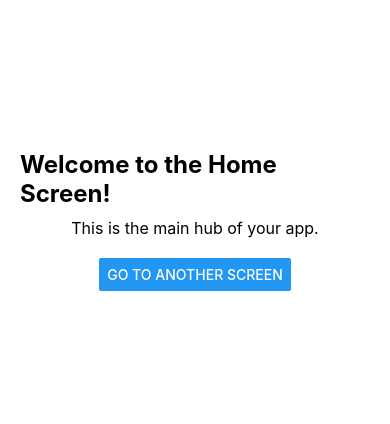
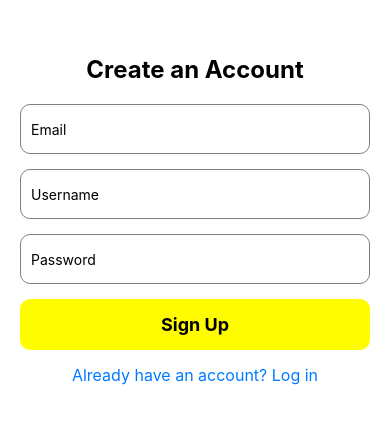
Before and after one commit to feselene/videochat, a React Native app: screen /SignupScreen in a window 390 px wide. Shown: the part 202-626 px from the top of the page. Built offline with nearby package versions, Linux system fonts and the light colour scheme.

Commit message:
add signup and loginscreen navigation

```diff
--- a/App.tsx
+++ b/App.tsx
@@ -3,16 +3,18 @@ import { NavigationContainer } from '@react-navigation/native';
 import { createStackNavigator } from '@react-navigation/stack';
 import HomeScreen from './screens/HomeScreen'; // Path to your HomeScreen
 import SecondScreen from './screens/SecondScreen'; // Path to your SecondScreen
-import CafeScreen from './screens/CafeScreen';
+import SignupScreen from './screens/SignupScreen';
+import LoginScreen from './screens/LoginScreen';
 
 const Stack = createStackNavigator();
 
 const App = () => {
   return (
     <NavigationContainer>
-      <Stack.Navigator initialRouteName="Home" >
+      <Stack.Navigator initialRouteName="SignupScreen" >
+        <Stack.Screen name="SignupScreen" component={SignupScreen} options={{headerShown: false}}/>
+        <Stack.Screen name="LoginScreen" component={LoginScreen} options={{headerShown: false}}/>
         <Stack.Screen name="Home" component={HomeScreen} options={{ headerShown: false }}/>
-        <Stack.Screen name="CafeScreen" component={CafeScreen} options={{ headerShown: false }}/>
         <Stack.Screen name="SecondScreen" component={SecondScreen} options={{ headerShown: false }}/>
       </Stack.Navigator>
     </NavigationContainer>
--- a/screens/CafeScreen.tsx
+++ /dev/null
@@ -1,53 +0,0 @@
-import React, { useState } from 'react';
-import { View, StyleSheet, TouchableWithoutFeedback, Animated, Button } from 'react-native';
-import { useNavigation } from '@react-navigation/native';
-
-const CafeScreen = () => {
-  const navigation = useNavigation();
-
-  const goBack = () => {
-    navigation.goBack(); // Navigate back to the previous screen
-  };
-
-  const [dotPosition, setDotPosition] = useState(new Animated.ValueXY({ x: 0, y: 0 }));
-
-  const moveDot = (event) => {
-    const { locationX, locationY } = event.nativeEvent;
-    Animated.spring(dotPosition, {
-      toValue: { x: locationX - 15, y: locationY - 15 }, // Offset to center the dot at the click
-      useNativeDriver: false,
-    }).start();
-  };
-
-  return (
-    <View style={styles.container}>
-      <Button title="Go Back" onPress={goBack} />
-      <TouchableWithoutFeedback onPress={moveDot}>
-        <View style={styles.touchArea}>
-          <Animated.View
-            style={[styles.dot, { transform: [{ translateX: dotPosition.x }, { translateY: dotPosition.y }] }]}
-          />
-        </View>
-      </TouchableWithoutFeedback>
-    </View>
-  );
-};
-
-const styles = StyleSheet.create({
-  container: {
-    flex: 1,
-    backgroundColor: '#C4A484', // Brown background
-  },
-  touchArea: {
-    flex: 1,
-  },
-  dot: {
-    width: 30,
-    height: 30,
-    backgroundColor: 'blue',
-    borderRadius: 15,
-    position: 'absolute',
-  },
-});
-
-export default CafeScreen;
--- /dev/null
+++ b/screens/LoginScreen.tsx
@@ -0,0 +1,106 @@
+import React, { useState } from 'react';
+import {
+  View,
+  Text,
+  TextInput,
+  TouchableOpacity,
+  StyleSheet,
+  Alert,
+} from 'react-native';
+import { useNavigation } from '@react-navigation/native';
+
+const LoginScreen = () => {
+  const navigation = useNavigation();
+  const [email, setEmail] = useState('');
+  const [password, setPassword] = useState('');
+
+  const handleLogin = () => {
+    if (!email.includes('@')) {
+      Alert.alert('Invalid Email', 'Please enter a valid email address.');
+      return;
+    }
+    if (password.length < 6) {
+      Alert.alert('Invalid Password', 'Password must be at least 6 characters long.');
+      return;
+    }
+
+    // Call your API for login logic here
+    Alert.alert('Success', 'Logged in successfully!');
+    navigation.navigate('Home'); // Navigate to home screen after login
+  };
+
+  return (
+    <View style={styles.container}>
+      <Text style={styles.title}>Log In</Text>
+      <TextInput
+        style={styles.input}
+        placeholder="Email"
+        value={email}
+        onChangeText={setEmail}
+        keyboardType="email-address"
+        autoCapitalize="none"
+      />
+      <TextInput
+        style={styles.input}
+        placeholder="Password"
+        value={password}
+        onChangeText={setPassword}
+        secureTextEntry
+      />
+      <TouchableOpacity style={styles.button} onPress={handleLogin}>
+        <Text style={styles.buttonText}>Log In</Text>
+      </TouchableOpacity>
+      <TouchableOpacity
+        style={styles.link}
+        onPress={() => navigation.navigate('SignupScreen')}
+      >
+        <Text style={styles.linkText}>Don't have an account? Sign up</Text>
+      </TouchableOpacity>
+    </View>
+  );
+};
+
+const styles = StyleSheet.create({
+  container: {
+    flex: 1,
+    justifyContent: 'center',
+    alignItems: 'center',
+    padding: 20,
+    backgroundColor: '#FFF',
+  },
+  title: {
+    fontSize: 24,
+    fontWeight: 'bold',
+    marginBottom: 20,
+  },
+  input: {
+    width: '100%',
+    height: 50,
+    borderColor: 'gray',
+    borderWidth: 1,
+    marginBottom: 15,
+    paddingHorizontal: 10,
+    borderRadius: 10,
+  },
+  button: {
+    backgroundColor: '#FFFC00', // Snapchat yellow
+    padding: 15,
+    borderRadius: 10,
+    alignItems: 'center',
+    width: '100%',
+  },
+  buttonText: {
+    color: '#000',
+    fontSize: 18,
+    fontWeight: 'bold',
+  },
+  link: {
+    marginTop: 15,
+  },
+  linkText: {
+    color: '#007AFF',
+    fontSize: 16,
+  },
+});
+
+export default LoginScreen;
--- /dev/null
+++ b/screens/SignupScreen.tsx
@@ -0,0 +1,118 @@
+import React, { useState } from 'react';
+import {
+  View,
+  Text,
+  TextInput,
+  TouchableOpacity,
+  StyleSheet,
+  Alert,
+} from 'react-native';
+import { useNavigation } from '@react-navigation/native';
+
+const SignupScreen = () => {
+  const navigation = useNavigation();
+  const [email, setEmail] = useState('');
+  const [username, setUsername] = useState('');
+  const [password, setPassword] = useState('');
+
+  const handleSignup = () => {
+    if (!email.includes('@')) {
+      Alert.alert('Invalid Email', 'Please enter a valid email address.');
+      return;
+    }
+    if (username.trim() === '') {
+      Alert.alert('Invalid Username', 'Username cannot be empty.');
+      return;
+    }
+    if (password.length < 6) {
+      Alert.alert('Invalid Password', 'Password must be at least 6 characters long.');
+      return;
+    }
+
+    // Call your API for signup logic here
+    Alert.alert('Success', 'Account created successfully!');
+    navigation.navigate('LoginScreen'); // Navigate to login after signup
+  };
+
+  return (
+    <View style={styles.container}>
+      <Text style={styles.title}>Create an Account</Text>
+      <TextInput
+        style={styles.input}
+        placeholder="Email"
+        value={email}
+        onChangeText={setEmail}
+        keyboardType="email-address"
+        autoCapitalize="none"
+      />
+      <TextInput
+        style={styles.input}
+        placeholder="Username"
+        value={username}
+        onChangeText={setUsername}
+        autoCapitalize="none"
+      />
+      <TextInput
+        style={styles.input}
+        placeholder="Password"
+        value={password}
+        onChangeText={setPassword}
+        secureTextEntry
+      />
+      <TouchableOpacity style={styles.button} onPress={handleSignup}>
+        <Text style={styles.buttonText}>Sign Up</Text>
+      </TouchableOpacity>
+      <TouchableOpacity
+        style={styles.link}
+        onPress={() => navigation.navigate('LoginScreen')}
+      >
+        <Text style={styles.linkText}>Already have an account? Log in</Text>
+      </TouchableOpacity>
+    </View>
+  );
+};
+
+const styles = StyleSheet.create({
+  container: {
+    flex: 1,
+    justifyContent: 'center',
+    alignItems: 'center',
+    padding: 20,
+    backgroundColor: '#FFF',
+  },
+  title: {
+    fontSize: 24,
+    fontWeight: 'bold',
+    marginBottom: 20,
+  },
+  input: {
+    width: '100%',
+    height: 50,
+    borderColor: 'gray',
+    borderWidth: 1,
+    marginBottom: 15,
+    paddingHorizontal: 10,
+    borderRadius: 10,
+  },
+  button: {
+    backgroundColor: '#FFFC00', // Snapchat yellow
+    padding: 15,
+    borderRadius: 10,
+    alignItems: 'center',
+    width: '100%',
+  },
+  buttonText: {
+    color: '#000',
+    fontSize: 18,
+    fontWeight: 'bold',
+  },
+  link: {
+    marginTop: 15,
+  },
+  linkText: {
+    color: '#007AFF',
+    fontSize: 16,
+  },
+});
+
+export default SignupScreen;
```
